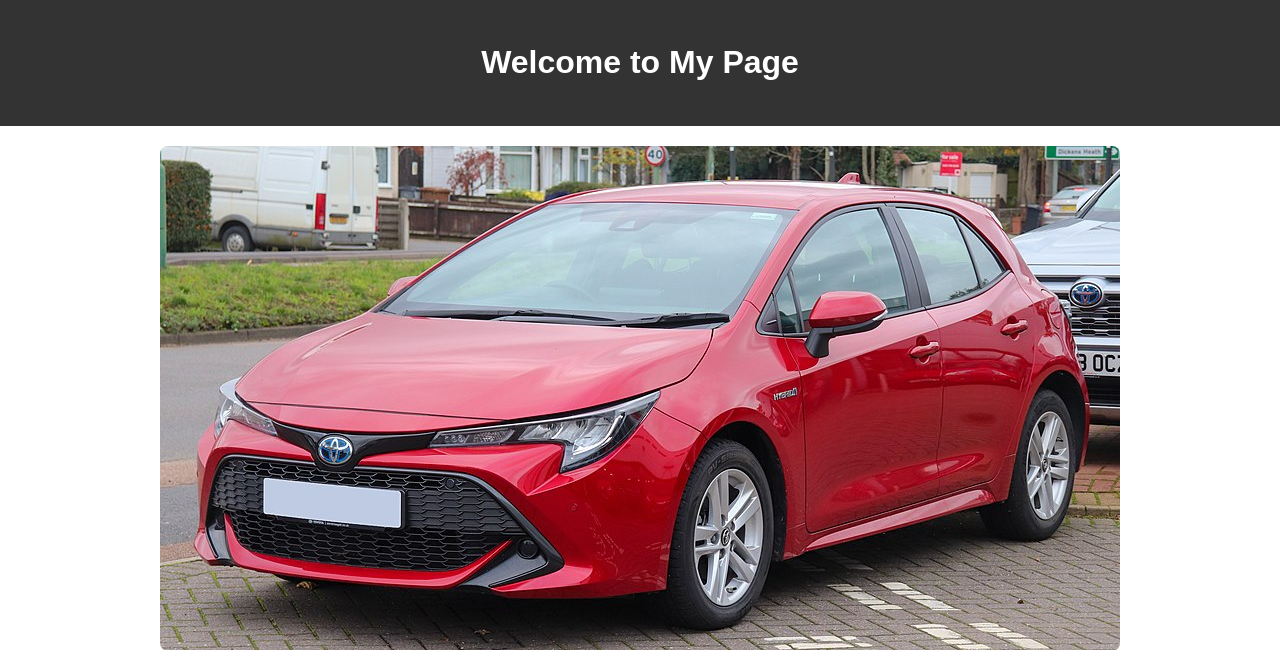
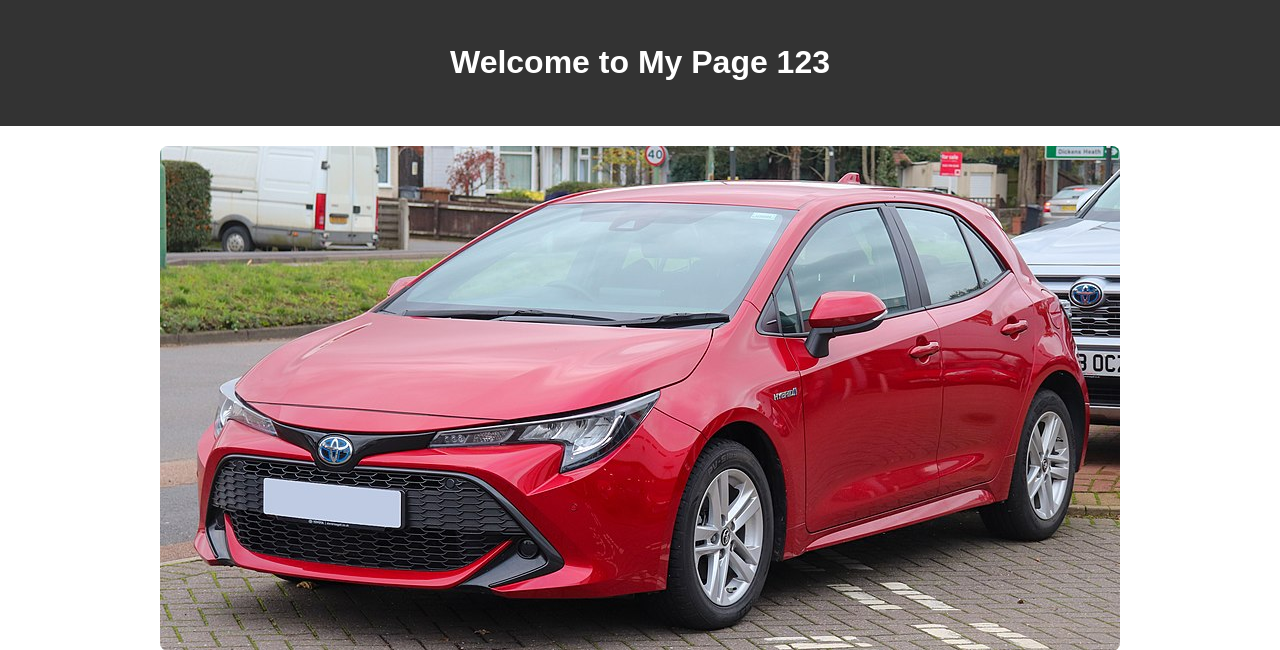
Before and after one commit to Azzam49/nova-django-firstwebsite, a Django app: page /my-page in a window 1280 px wide. Shown: the top 650 px of the page. Run offline with Django 3.2, Linux system fonts and the light colour scheme.

Commit message:
Using include tag for the header

```diff
--- /dev/null
+++ b/myapp/templates/myapp/assets/header.html
@@ -0,0 +1,3 @@
+<header>
+    <h1>Welcome to My Page 123</h1>
+</header>
--- a/myapp/templates/myapp/my-page.html
+++ b/myapp/templates/myapp/my-page.html
@@ -8,9 +8,8 @@
     <link rel="stylesheet" href="{% static 'css/my-page.css' %}">
 </head>
 <body>
-    <header>
-        <h1>Welcome to My Page</h1>
-    </header>
+
+    {% include './assets/header.html' %}
 
     <main>
         <img src="{% static 'img/example.jpg' %}" alt="Example image" class="main-image">
```
